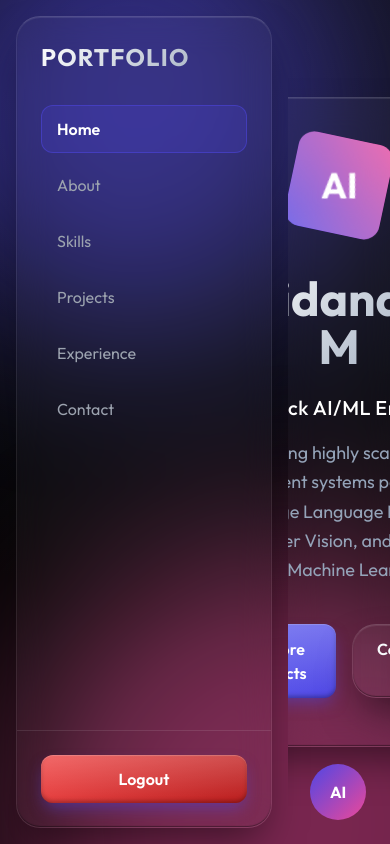
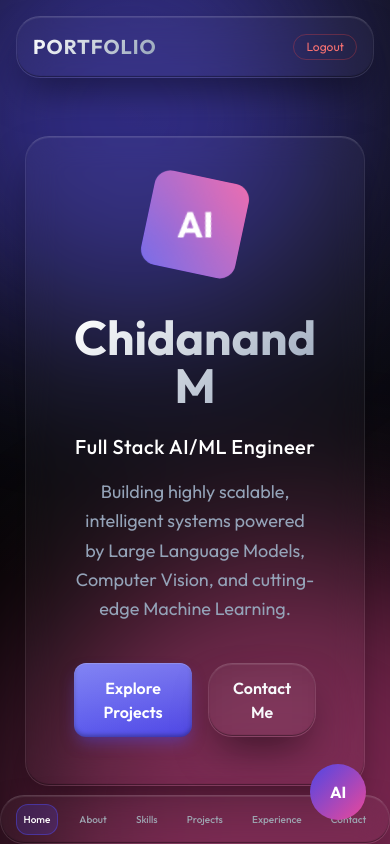
Before and after one commit to CHIDANAND8/my-ai-portfolio, a React (Vite) app: page / in a window 390 px wide. Built offline with nearby package versions, Linux system fonts and the light colour scheme; sample sign-in values are in the browser's storage.

Commit message:
Add responsive mobile app layout

```diff
--- a/src/components/Chatbot.jsx
+++ b/src/components/Chatbot.jsx
@@ -59,7 +59,7 @@ export default function Chatbot() {
             className="glass-panel w-80 h-96 p-4 flex flex-col mb-4 absolute bottom-full right-0"
           >
             <div className="flex justify-between items-center mb-3 border-b border-white/10 pb-2">
-              <h3 className="font-semibold text-white">Chidanand AI</h3>
+              <h3 className="font-semibold text-white">Asistant</h3>
               <div className="flex gap-2">
                 {chat.length > 0 && (
                   <button onClick={() => {
--- a/src/components/Layout.jsx
+++ b/src/components/Layout.jsx
@@ -40,17 +40,31 @@ export default function Layout() {
   };
 
   return (
-    <div className="app-container">
+    <div className="app-container flex flex-col md:flex-row h-screen w-screen overflow-hidden">
       {/* Background Orbs */}
       <div className="bg-orb orb-1"></div>
       <div className="bg-orb orb-2"></div>
 
-      {/* Sidebar */}
+      {/* Mobile Top Header */}
+      <div className="md:hidden glass-panel mx-4 mt-4 p-4 flex justify-between items-center rounded-2xl z-40 shrink-0">
+        <h1 className="text-xl font-bold text-gradient tracking-wider">PORTFOLIO</h1>
+        {token ? (
+          <button onClick={handleLogout} className="text-xs text-red-400 border border-red-500/30 px-3 py-1 rounded-full hover:bg-red-500/10">
+            Logout
+          </button>
+        ) : (
+          <Link to="/login" className="text-xs text-primary border border-primary/30 px-3 py-1 rounded-full hover:bg-primary/10">
+            Sign In
+          </Link>
+        )}
+      </div>
+
+      {/* Desktop Sidebar */}
       <motion.nav
         initial={{ x: -200, opacity: 0 }}
         animate={{ x: 0, opacity: 1 }}
         transition={{ duration: 0.5, ease: "easeOut" }}
-        className="glass-panel w-64 m-4 flex flex-col justify-between overflow-y-auto custom-scrollbar"
+        className="hidden md:flex glass-panel w-64 m-4 flex-col justify-between overflow-y-auto custom-scrollbar shrink-0 z-40"
       >
         <div className="p-6">
           <h1 className="text-2xl font-bold text-gradient mb-8 tracking-wider">
@@ -83,7 +97,7 @@ export default function Layout() {
             })}
           </div>
 
-          {/* Search History */}
+          {/* Search History (Desktop Only) */}
           {history.length > 0 && (
             <div className="mt-8 border-t border-white/10 pt-4">
               <div className="flex justify-between items-center mb-3">
@@ -122,20 +136,41 @@ export default function Layout() {
       </motion.nav>
 
       {/* Main Content Area */}
-      <main className="main-content">
+      <main className="main-content flex-1 overflow-y-auto w-full pb-24 md:pb-0 relative z-10">
         <motion.div
           key={location.pathname}
           initial={{ opacity: 0, y: 20 }}
           animate={{ opacity: 1, y: 0 }}
           exit={{ opacity: 0, y: -20 }}
           transition={{ duration: 0.4 }}
-          className="h-full"
+          className="h-full min-h-full"
         >
           <Outlet />
         </motion.div>
       </main>
 
-      {/* AI Chatbot only shown inside the protected layout */}
+      {/* Mobile Bottom Tab Bar */}
+      <nav className="md:hidden fixed bottom-0 left-0 right-0 glass-panel rounded-t-2xl rounded-b-none border-b-0 border-x-0 z-50 p-2 flex justify-around items-center bg-black/80 backdrop-blur-xl">
+        {navLinks.map((link) => {
+          const isActive = location.pathname === link.path;
+          return (
+            <Link key={link.path} to={link.path} className="relative flex flex-col items-center justify-center p-2">
+              <span className={`text-[10px] font-medium z-10 ${isActive ? "text-white" : "text-gray-400"}`}>
+                {link.name}
+              </span>
+              {isActive && (
+                <motion.div
+                  layoutId="mobile-active"
+                  className="absolute inset-0 bg-primary/20 border border-primary/50 rounded-xl"
+                  transition={{ type: "spring", stiffness: 300, damping: 30 }}
+                />
+              )}
+            </Link>
+          );
+        })}
+      </nav>
+
+      {/* AI Chatbot */}
       <Chatbot />
     </div>
   );
```
Also changed, not shown: electron/main.cjs (added, +33 -0 lines), package.json (+14 -2 lines).
